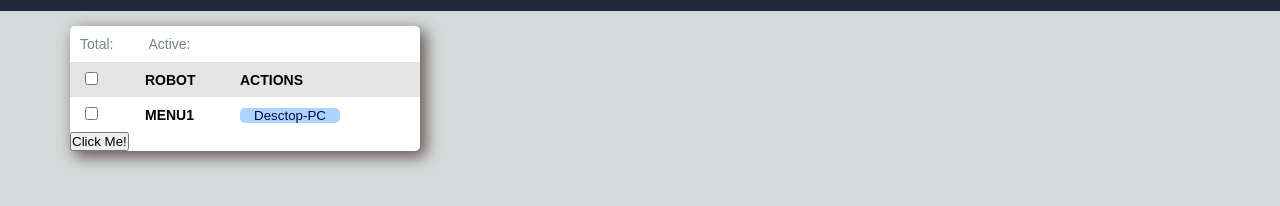
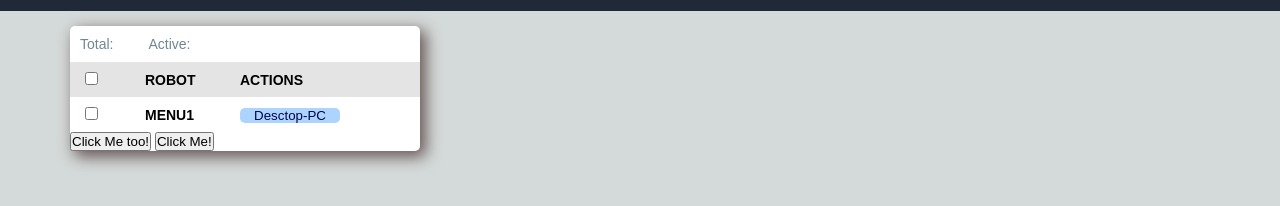
Before and after one commit to zornigwolf/test, a plain HTML site: page index.html in a window 1280 px wide. Shown: the part 54-260 px from the top of the page. Drawn offline with Linux system fonts and the light colour scheme.

Commit message:
Test commit added button

```diff
--- a/index.html
+++ b/index.html
@@ -51,6 +51,7 @@
                 </div>
 
                 <div class="main-board__right-block">
+                    <button id="btn1" class="btx" type="button">Click Me too!</button>
                     <button id="btn" class="btx" type="button">Click Me!</button>
                 </div>
             </div>
```
